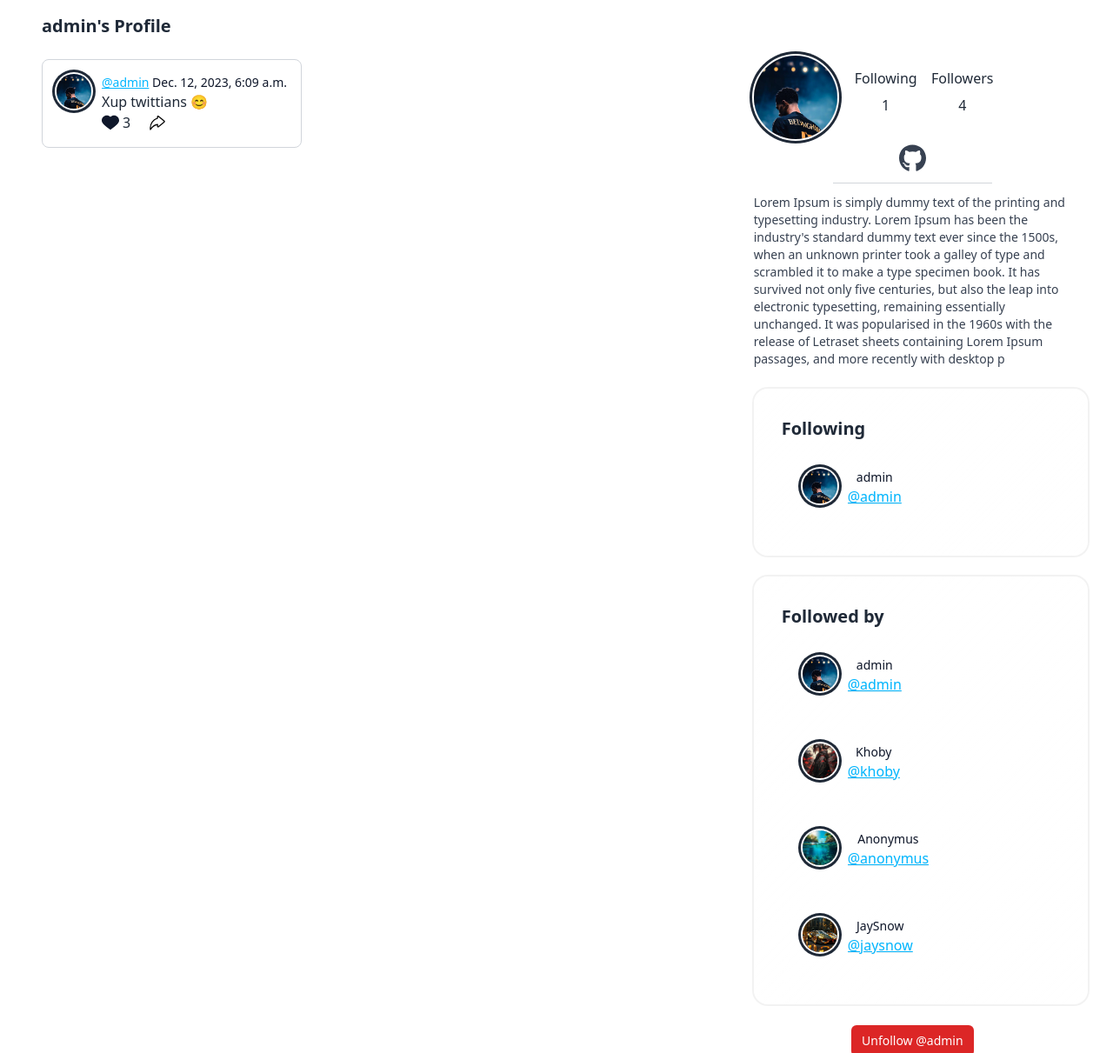
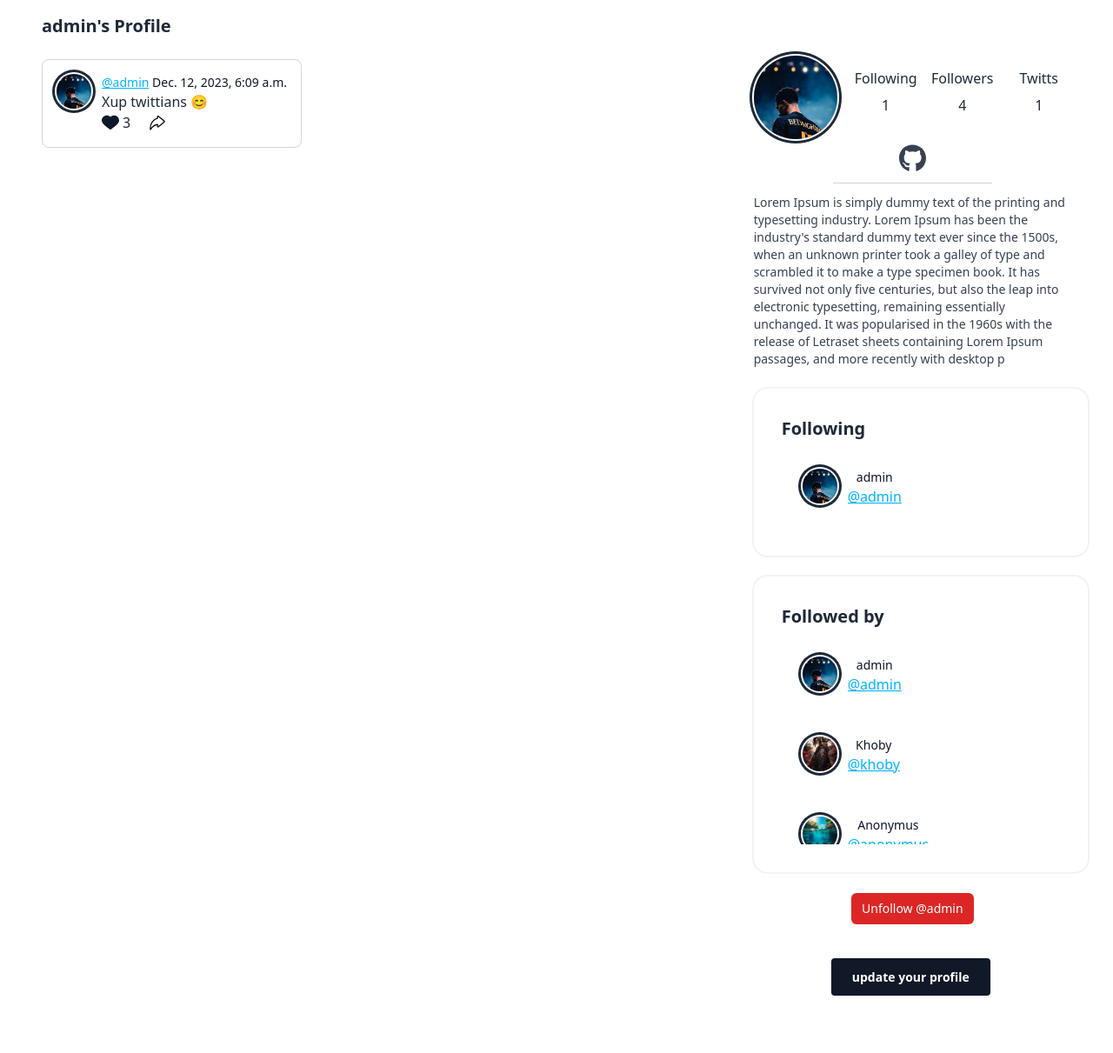
Before and after one commit to Qwabena-Proxy/twit, a Django app: page /admin in a window 1280 px wide. Shown: the part 64-1275 px from the top of the page at 87% size. After the commit the page ends 1210 px from the top, so only its background shows below. Run offline with Django 4.2, Linux system fonts and the light colour scheme; a user stored in the database is signed in; data comes from the database, SQL or seed files in the repository; both versions use the stored data as it was after the commit.

Commit message:
update( followers and following scrollbar added) v1.9.4

```diff
--- a/static/css/style.css
+++ b/static/css/style.css
@@ -1855,6 +1855,22 @@ html {
   height: 2rem;
 }
 
+.max-h-96 {
+  max-height: 24rem;
+}
+
+.max-h-10 {
+  max-height: 2.5rem;
+}
+
+.max-h-40 {
+  max-height: 10rem;
+}
+
+.max-h-60 {
+  max-height: 15rem;
+}
+
 .w-10 {
   width: 2.5rem;
 }
@@ -2038,13 +2054,33 @@ html {
   border-bottom-width: calc(1px * var(--tw-divide-y-reverse));
 }
 
+.divide-x > :not([hidden]) ~ :not([hidden]) {
+  --tw-divide-x-reverse: 0;
+  border-right-width: calc(1px * var(--tw-divide-x-reverse));
+  border-left-width: calc(1px * calc(1 - var(--tw-divide-x-reverse)));
+}
+
 .divide-slate-200 > :not([hidden]) ~ :not([hidden]) {
   --tw-divide-opacity: 1;
   border-color: rgb(226 232 240 / var(--tw-divide-opacity));
 }
 
+.divide-slate-500 > :not([hidden]) ~ :not([hidden]) {
+  --tw-divide-opacity: 1;
+  border-color: rgb(100 116 139 / var(--tw-divide-opacity));
+}
+
+.divide-red-500 > :not([hidden]) ~ :not([hidden]) {
+  --tw-divide-opacity: 1;
+  border-color: rgb(239 68 68 / var(--tw-divide-opacity));
+}
+
 .overflow-hidden {
   overflow: hidden;
+}
+
+.overflow-y-auto {
+  overflow-y: auto;
 }
 
 .break-words {
--- a/template/profile.html
+++ b/template/profile.html
@@ -122,7 +122,7 @@
                         </div>
                     {% endif %}
                 </div>
-                <div class="grid grid-cols-2 gap-4">
+                <div class="grid grid-cols-3 gap-4">
                     <div class="grid grid-rows-2 gap-0 items-center text-center">
                         <div>Following</div>
                         <div class="-mt-10">{{user_profile.follows.all.count}}</div>
@@ -130,6 +130,10 @@
                     <div class="grid grid-rows-2 gap-0 items-center text-center">
                         <div>Followers</div>
                         <div class="-mt-10">{{user_profile.followed_by.all.count}}</div>
+                    </div>
+                    <div class="grid grid-rows-2 gap-0 items-center text-center">
+                        <div>Twitts</div>
+                        <div class="-mt-10">{{mytwits.count}}</div>
                     </div>
                 </div>
             </div><br>
@@ -177,6 +181,7 @@
             <div class="card w-96 glass">
                 <div class="card-body">
                     <h2 class="card-title text-center">Following</h2>
+                    <div class="max-h-60 overflow-y-auto">
                         {% for following in user_profile.follows.all %}
                             <ul role="list" class="p-6 divide-y divide-slate-200">
                                 <li class="flex py-4 first:pt-0 last:pb-0">
@@ -212,10 +217,12 @@
                         {% endfor %}
                     </div>
                 </div>
+            </div>
             <br>
             <div class="card w-96 glass">
                 <div class="card-body">
                     <h2 class="card-title text-center">Followed by</h2>
+                    <div class="max-h-60 overflow-y-auto">
                         {% for followed_by in user_profile.followed_by.all %}
                             <ul role="list" class="p-6 divide-y divide-slate-200">
                                 <li class="flex py-4 first:pt-0 last:pb-0">
@@ -250,6 +257,7 @@
                             </ul>
 
                         {% endfor %}
+                    </div>
                 </div>
             </div>
             <br>
```
Also changed, not shown: db.sqlite3, media/images/profiles/car.jpg (added). Lines whose indentation alone changed are shown as unchanged.
